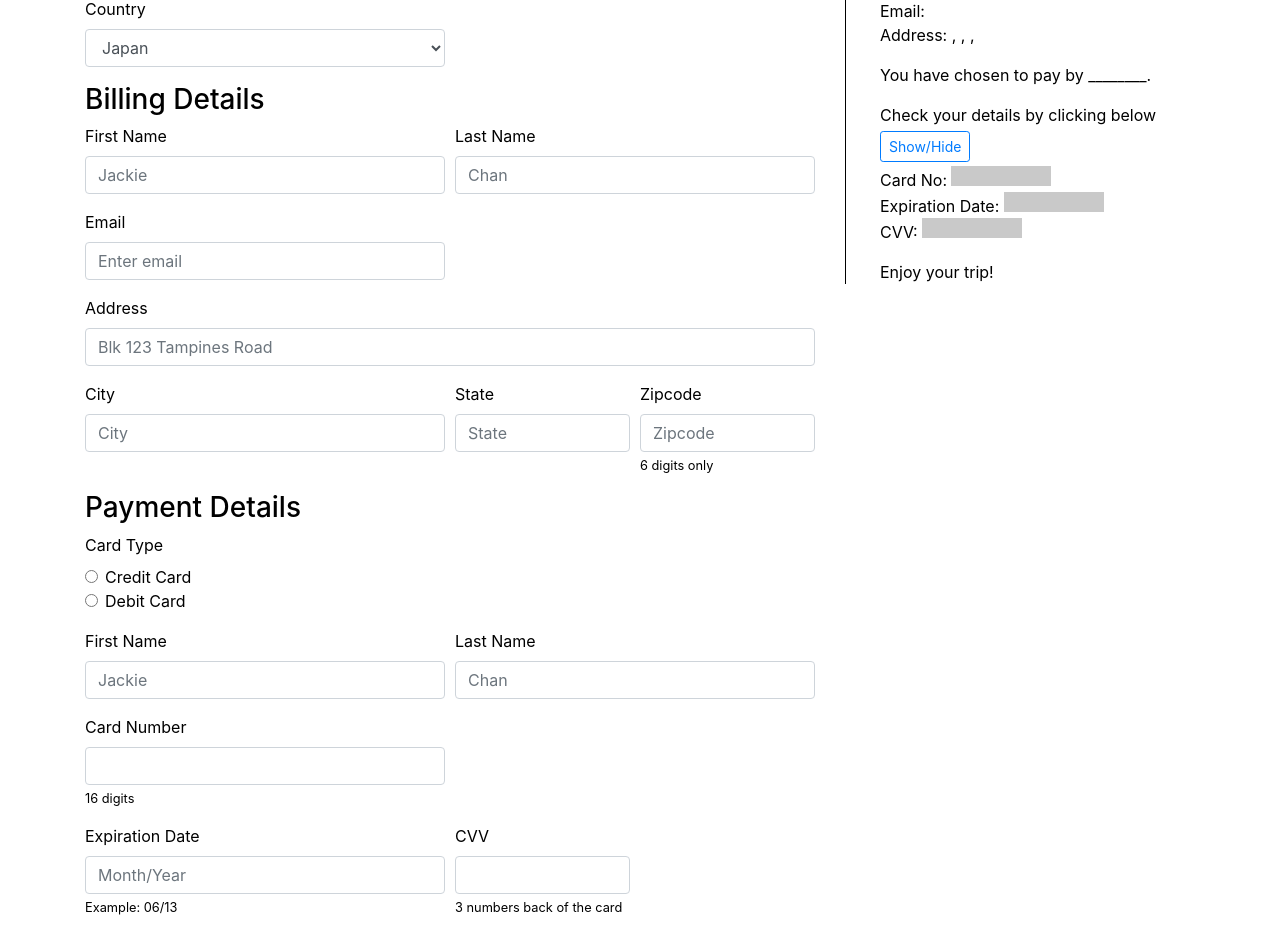
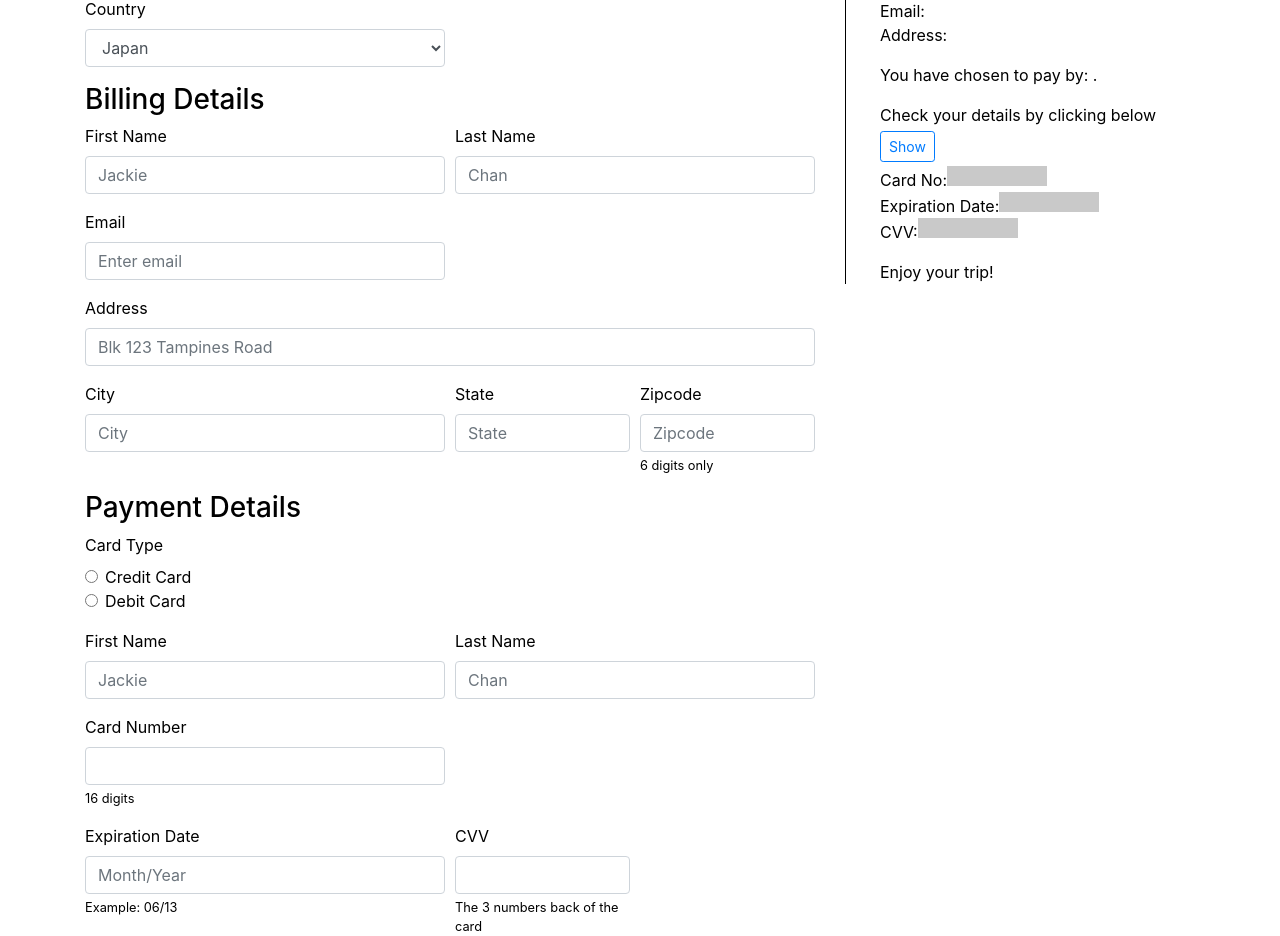
Before and after one commit to MattFooshilong/react_travel_booking_website, a React (Create React App) app: page /BookNow in a window 1280 px wide. Shown: the part 260-1196 px from the top of the page. Built offline with nearby package versions, Linux system fonts and the light colour scheme.

Commit message:
refactored BookNow.js

```diff
--- a/src/components/BookNow.js
+++ b/src/components/BookNow.js
@@ -1,22 +1,10 @@
-import React, { Component } from 'react';
+import React, { useState } from 'react';
 import { Form, Row, Col, Button} from 'react-bootstrap';
 import './myStyles.css';
 import dayjs from 'dayjs'
 
-const greyBox = {
-    display:'inline-block',
-    height:'20px',
-    width:'100px',
-    backgroundColor:'#c9c9c9'
-}
-const greyBox2 = {display:'none'};
-let myClass = greyBox;
-
-class BookNow extends Component {
-
-    constructor(props) {
-        super(props);
-        this.state = {
+const BookNow = (props) => {
+	const [formFields, setFormFields] = useState({
 		validated: false,
 		lastName: '',
 		firstName:'',
@@ -28,87 +16,76 @@ class BookNow extends Component {
 		city:'',
 		stateOfCtry:'',
 		zipcode:'',
-            cardType:'________',
-            display:'none',
-            showBtn:true ,
+		cardType:'',
+		showSensitiveFields: false ,
 		cardNo:'',
 		expDate:'',
-            cvv:'',
-        };
-    }
+		cvv:''
+	})
 
-    submitHandler = (event) => {
+    const submitHandler = (event) => {
         const form = event.currentTarget;
         if (form.checkValidity() === false) {
             event.preventDefault();
             event.stopPropagation();
         }
-        this.setState({ validated: true })
-    };
-
-
-    onChangeHandler = (event) =>{
-        let name = event.target.name;
-        let value = event.target.value;
-		this.setState({[name]: value});
-    };
-
-     cardTypeHandler = (type) =>{
-         this.setState({cardType:type});
-     };
-
-     showHide = () =>{
-         if(this.state.showBtn){
-            this.setState({display:'inline-block'});
-            myClass = greyBox2;
-         }else{
-            this.setState({display:'none'});
-            myClass = greyBox;
-         }
-         this.setState({showBtn:!this.state.showBtn});
+        setFormFields({ ...formFields, validated: true })
     }
 
-     checkNumber = (event) => {
+    const onChangeHandler = (e) => setFormFields({...formFields, [e.target.name]: e.target.value})
+
+    const cardTypeHandler = (type) => setFormFields({...formFields, cardType: type})
+
+    const showHide = () => setFormFields({...formFields, showSensitiveFields: !formFields.showSensitiveFields})
+
+    const checkNumber = (event) => {
         const zip = new RegExp('^[0-9]{1,6}$');//6 digits only
         const cardNo = new RegExp('^[0-9 ]{1,19}$');//16 digits and 3 spaces
         const expDate = new RegExp('^[0-9\/]{1,5}$');//4 digits and a slash
         const cvv = new RegExp('^[0-9]{1,3}$');//3 digits only
-        let nam = event.target.name;
+        let name = event.target.name;
         let val = event.target.value;
-         if(nam==="zipcode"){
+         if(name ==="zipcode"){
             if(zip.test(val)||val===''){
-                this.setState({[nam]: val});
+                setFormFields({...formFields, [name]: val})
             }
-         }else if(nam==="cardNo"){
+         }else if(name ==="cardNo"){
             if(cardNo.test(val)||val===''){
-                this.setState({[nam]: val});
+                setFormFields({...formFields, [name]: val})
             }
-         }else if(nam==="expDate"){
+         }else if(name ==="expDate"){
             if(expDate.test(val)||val===''){
-                this.setState({[nam]: val});
+                setFormFields({...formFields, [name]: val})
             }
-         }else if(nam==="cvv"){
+         }else if(name ==="cvv"){
             if(cvv.test(val)||val===''){
-                this.setState({[nam]: val});
+                setFormFields({...formFields, [name]: val})
             }
          }
      }
 
-     alphabetsOnly=(event)=>{
+    const alphabetsOnly = (event) => {
         const abc = new RegExp('^[a-zA-Z ]{1,}$');//abcs only, at least 1
-        let nam = event.target.name;
+        let name = event.target.name;
         let val = event.target.value;
         if(abc.test(val)||val===''){
-            this.setState({[nam]: val});
+			setFormFields({...formFields, [name]: val})
         }
     }
-    render() {
-        let textColor = this.props.darkMode? 'white':'black';
+
+        let textColor = props?.darkMode? 'white':'black';
+		const greyBoxCSS = {
+			display:'inline-block',
+			height:'20px',
+			width:'100px',
+			backgroundColor:'#c9c9c9'
+		}
+
         return (
             <div style={{color:`${textColor}`}}>
                 <Row className="my-3">
                     <Col lg={8}>
-                        <Form noValidate validated={this.state.validated} onSubmit={this.submitHandler}>
+                        <Form noValidate validated={formFields.validated} onSubmit={submitHandler}>
                             {/* Travel Details */}
                             <h3>Travel Details</h3>
                             <Form.Row>
@@ -118,8 +95,8 @@ class BookNow extends Component {
                                         required
                                         type="date"
                                         name='fromDate'
-                                        value={this.state.fromDate}
-                                        onChange={this.onChangeHandler}
+                                        value={formFields.fromDate}
+                                        onChange={onChangeHandler}
                                     />
                                     <Form.Control.Feedback>Looks good!</Form.Control.Feedback>
                                 </Form.Group>
@@ -129,8 +106,8 @@ class BookNow extends Component {
                                         required
                                         type="date"
                                         name='toDate'
-                                        value={this.state.toDate}
-                                        onChange={this.onChangeHandler}
+                                        value={formFields.toDate}
+                                        onChange={onChangeHandler}
                                     />
                                     <Form.Control.Feedback>Looks good!</Form.Control.Feedback>
                                 </Form.Group>
@@ -139,7 +116,7 @@ class BookNow extends Component {
                             <Form.Row>
                                 <Form.Group as={Col} lg="6" controlId="countries">
                                     <Form.Label>Country</Form.Label>
-                                    <Form.Control as="select" name="country" value={this.state.country} required onChange={this.onChangeHandler} >
+                                    <Form.Control as="select" name="country" value={formFields.country} required onChange={onChangeHandler} >
                                         <option value="Japan">Japan</option>
                                         <option value="Korea">Korea</option>
                                         <option value="China">China</option>
@@ -156,7 +133,7 @@ class BookNow extends Component {
                                         required
                                         type="text"
                                         placeholder="Jackie"
-                                        value={this.state.firstName} name="firstName" onChange={this.alphabetsOnly}
+                                        value={formFields.firstName} name="firstName" onChange={alphabetsOnly}
                                     />
                                     <Form.Control.Feedback>Looks good!</Form.Control.Feedback>
                                 </Form.Group>
@@ -166,7 +143,7 @@ class BookNow extends Component {
                                         required
                                         type="text"
                                         placeholder="Chan"
-                                        value={this.state.lastName} name="lastName" onChange={this.alphabetsOnly}
+                                        value={formFields.lastName} name="lastName" onChange={alphabetsOnly}
                                     />
                                     <Form.Control.Feedback >Looks good!</Form.Control.Feedback>
                                 </Form.Group>
@@ -175,32 +152,32 @@ class BookNow extends Component {
                             <Form.Row>
                                 <Form.Group as={Col} lg="6" controlId="Email">
                                     <Form.Label>Email</Form.Label>
-                                    <Form.Control type="email" placeholder="Enter email" required name='email' value={this.state.email} onChange={this.onChangeHandler}/>
+                                    <Form.Control type="email" placeholder="Enter email" required name='email' value={formFields.email} onChange={onChangeHandler}/>
                                 </Form.Group>
                             </Form.Row>
                             {/* Address */}
                             <Form.Group controlId="Address">
                                 <Form.Label>Address</Form.Label>
-                                <Form.Control type="text" placeholder="Blk 123 Tampines Road" required name='address' value={this.state.address} onChange={this.onChangeHandler}/>
+                                <Form.Control type="text" placeholder="Blk 123 Tampines Road" required name='address' value={formFields.address} onChange={onChangeHandler}/>
                             </Form.Group>
                             <Form.Row>
                                 <Form.Group as={Col} lg="6" controlId="city">
                                     <Form.Label>City</Form.Label>
-                                    <Form.Control type="text" placeholder="City" required value={this.state.city} name="city" onChange={this.alphabetsOnly}/>
+                                    <Form.Control type="text" placeholder="City" required value={formFields.city} name="city" onChange={alphabetsOnly}/>
                                     <Form.Control.Feedback type="invalid">
                                         Please provide a valid city.
                                     </Form.Control.Feedback>
                                 </Form.Group>
                                 <Form.Group as={Col} lg="3" controlId="State">
                                     <Form.Label>State</Form.Label>
-                                    <Form.Control type="text" placeholder="State" required value={this.state.stateOfCtry} name="stateOfCtry" onChange={this.alphabetsOnly}/>
+                                    <Form.Control type="text" placeholder="State" required value={formFields.stateOfCtry} name="stateOfCtry" onChange={alphabetsOnly}/>
                                     <Form.Control.Feedback type="invalid">
                                         Please provide a valid state.
                                     </Form.Control.Feedback>
                                 </Form.Group>
                                 <Form.Group as={Col} lg="3" controlId="zipcode">
                                     <Form.Label>Zipcode</Form.Label>
-                                    <Form.Control type="text" placeholder="Zipcode" name="zipcode" value={this.state.zipcode} required onChange={this.checkNumber}/>
+                                    <Form.Control type="text" placeholder="Zipcode" name="zipcode" value={formFields.zipcode} required onChange={checkNumber}/>
                                     <Form.Text style={{color:`${textColor}`}}>
                                         6 digits only
                                     </Form.Text>
@@ -219,7 +196,8 @@ class BookNow extends Component {
                                     label="Credit Card"
                                     name="payment"
                                     id="Radios1"
-                                    onClick={() => this.cardTypeHandler('Credit Card')}
+									required
+                                    onClick={() => cardTypeHandler('Credit Card')}
 
                                 />
                                 <Form.Check
@@ -227,7 +205,8 @@ class BookNow extends Component {
                                     label="Debit Card"
                                     name="payment"
                                     id="Radios2"
-                                    onClick={() => this.cardTypeHandler('Debit Card')}
+									required
+                                    onClick={() => cardTypeHandler('Debit Card')}
 
                                 />
 
@@ -240,7 +219,7 @@ class BookNow extends Component {
                                         required
                                         type="text"
                                         placeholder="Jackie"
-                                        value={this.state.firstName} name="firstName" onChange={this.alphabetsOnly}
+                                        value={formFields.firstName} name="firstName" onChange={alphabetsOnly}
                                     />
                                     <Form.Control.Feedback>Looks good!</Form.Control.Feedback>
                                 </Form.Group>
@@ -250,7 +229,7 @@ class BookNow extends Component {
                                         required
                                         type="text"
                                         placeholder="Chan"
-                                        value={this.state.lastName} name="lastName" onChange={this.alphabetsOnly}
+                                        value={formFields.lastName} name="lastName" onChange={alphabetsOnly}
                                     />
                                     <Form.Control.Feedback>Looks good!</Form.Control.Feedback>
                                 </Form.Group>
@@ -259,7 +238,7 @@ class BookNow extends Component {
                             <Form.Row>
                                 <Form.Group as={Col} lg="6" controlId="cardNo">
                                     <Form.Label>Card Number</Form.Label>
-                                    <Form.Control type="text" required name="cardNo" value={this.state.cardNo} onChange={this.checkNumber}/>
+                                    <Form.Control type="text" required name="cardNo" value={formFields.cardNo} onChange={checkNumber}/>
                                     <Form.Text style={{color:`${textColor}`}}>
                                         16 digits
                                     </Form.Text>
@@ -273,7 +252,7 @@ class BookNow extends Component {
                                         required
                                         type="text"
                                         placeholder="Month/Year"
-                                        name="expDate" value={this.state.expDate} onChange={this.checkNumber}
+                                        name="expDate" value={formFields.expDate} onChange={checkNumber}
                                     />
                                     <Form.Text style={{color:`${textColor}`}}>
                                         Example: 06/13
@@ -286,10 +265,10 @@ class BookNow extends Component {
                                         required
                                         type="text"
                                         placeholder=""
-                                        name="cvv" value={this.state.cvv} onChange={this.checkNumber}
+                                        name="cvv" value={formFields.cvv} onChange={checkNumber}
                                     />
                                     <Form.Text style={{color:`${textColor}`}}>
-                                        3 numbers back of the card
+                                        The 3 numbers back of the card
                                     </Form.Text>
                                     <Form.Control.Feedback>Looks good!</Form.Control.Feedback>
                                 </Form.Group>
@@ -299,7 +278,7 @@ class BookNow extends Component {
                             <Form.Group>
                                 <Form.Check
                                     required
-                                    label="I Agree to terms and conditions"
+                                    label="I Agree to the terms and conditions"
                                     feedback="You must agree before submitting."
                                 />
                             </Form.Group>
@@ -310,21 +289,27 @@ class BookNow extends Component {
                     {/* Confirmation */}
                     <Col lg={4} >
                         <div className="iti">
-                    <h3>Hi {this.state.firstName} {this.state.lastName}</h3>
-                    <p>Your trip is from {this.state.fromDate ? dayjs(this.state.fromDate).format('DD/MM/YYYY') : '01/01/2024'} to {this.state.toDate ? dayjs(this.state.toDate).format('DD/MM/YYYY') : '01/01/2024'}, to {this.state.country}.</p>
+                    <h3>Hi {formFields.firstName} {formFields.lastName}</h3>
+                    <p>Your trip is from {formFields.fromDate ? dayjs(formFields.fromDate).format('DD/MM/YYYY') : '01/01/2024'} to {formFields.toDate ? dayjs(formFields.toDate).format('DD/MM/YYYY') : '01/01/2024'}, to {formFields.country}.</p>
                     <p className='mb-0'>Your billing details are:</p>
-                    <p className='my-0'> Email: {this.state.email}</p>
-                    <p className='mt-0'> Address: {this.state.address}, {this.state.city}, {this.state.stateOfCtry}, {this.state.zipcode}</p>
-                    <p> You have chosen to pay by {this.state.cardType}.</p>
+                    <p className='my-0'> Email: {formFields.email}</p>
+                    <p className='mt-0'> Address: {formFields.address} {formFields.city} {formFields.stateOfCtry} {formFields.zipcode}</p>
+                    <p> You have chosen to pay by: {formFields.cardType}.</p>
 
                     <p className='my-0'>Check your details by clicking below</p>
-                    <Button variant="outline-primary" size="sm" onClick={this.showHide} className="my-1">Show/Hide</Button>
+                    <Button variant="outline-primary" size="sm" onClick={showHide} className="my-1">{formFields.showSensitiveFields ? "Hide" : "Show"}</Button>
                     {/*Hiding and showing like below is not secure but don't want effort to go to waste */}
-                    <p className='my-0'>Card No: <div style={{display:`${this.state.display}`}} > {this.state.cardNo}</div><span style={myClass}></span>
+                    <p className='my-0'>Card No:
+						{formFields.showSensitiveFields && formFields.cardNo}
+						{!formFields.showSensitiveFields && <span style={greyBoxCSS}></span>}
                     </p>
-                    <p className='my-0'>Expiration Date: <div style={{display:`${this.state.display}`}} > {this.state.expDate}</div><span style={myClass}></span>
+                    <p className='my-0'>Expiration Date:
+						{formFields.showSensitiveFields && formFields.expDate}
+						{!formFields.showSensitiveFields && <span style={greyBoxCSS}></span>}
                     </p>
-                    <p className='mt-0'>CVV: <div style={{display:`${this.state.display}`}} > {this.state.cvv}</div><span style={myClass}></span>
+                    <p className='mt-0'>CVV:
+						{formFields.showSensitiveFields && formFields.cvv}
+						{!formFields.showSensitiveFields && <span style={greyBoxCSS}></span>}
                     </p>
 
                     <p> Enjoy your trip!</p>
@@ -335,5 +320,4 @@ class BookNow extends Component {
             </div>
         )
 }
-}
 export default BookNow
```
Also changed, not shown: src/components/Footer.js (+5 -5 lines). Lines whose indentation alone changed are shown as unchanged.
